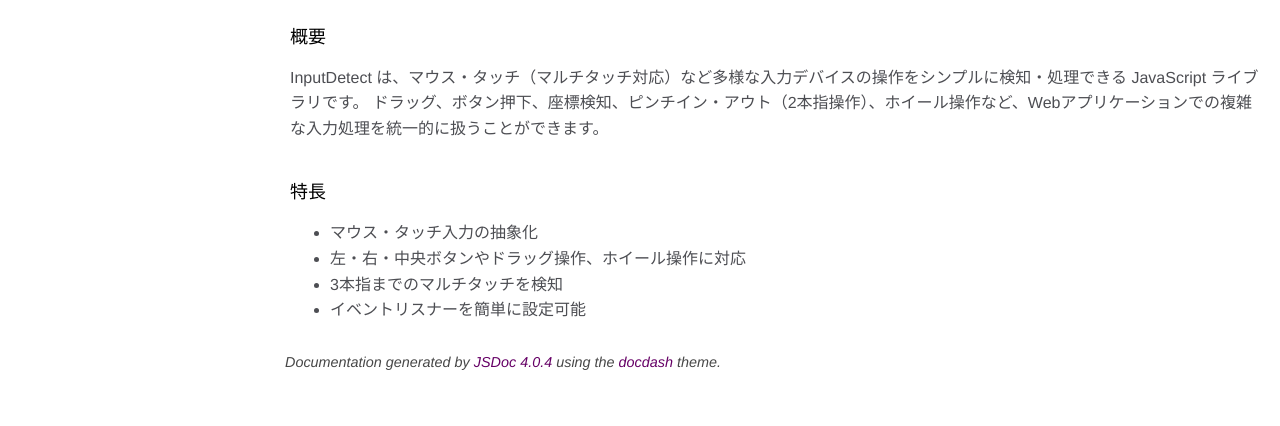
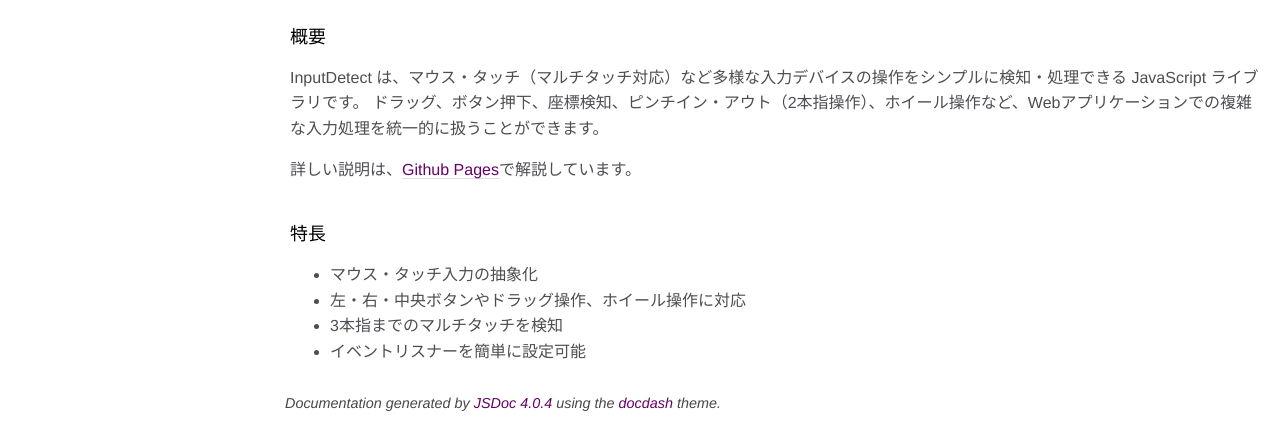
Before and after one commit to natade-jp/js-inputdetect, a website: page docs/index.html in a window 1280 px wide. Shown: the part 437-863 px from the top of the page. Before the commit the page ends 822 px from the top, so only its background shows below. Drawn offline with Linux system fonts and the light colour scheme.

Commit message:
Github Pages へのリンクを追加

```diff
--- a/docs/index.html
+++ b/docs/index.html
@@ -65,6 +65,7 @@
 <h2>概要</h2>
 <p>InputDetect は、マウス・タッチ（マルチタッチ対応）など多様な入力デバイスの操作をシンプルに検知・処理できる JavaScript ライブラリです。
 ドラッグ、ボタン押下、座標検知、ピンチイン・アウト（2本指操作）、ホイール操作など、Webアプリケーションでの複雑な入力処理を統一的に扱うことができます。</p>
+<p>詳しい説明は、<a href="https://natade-jp.github.io/js-inputdetect/">Github Pages</a>で解説しています。</p>
 <h2>特長</h2>
 <ul>
 <li>マウス・タッチ入力の抽象化</li>
```
Also changed, not shown: README.md.
